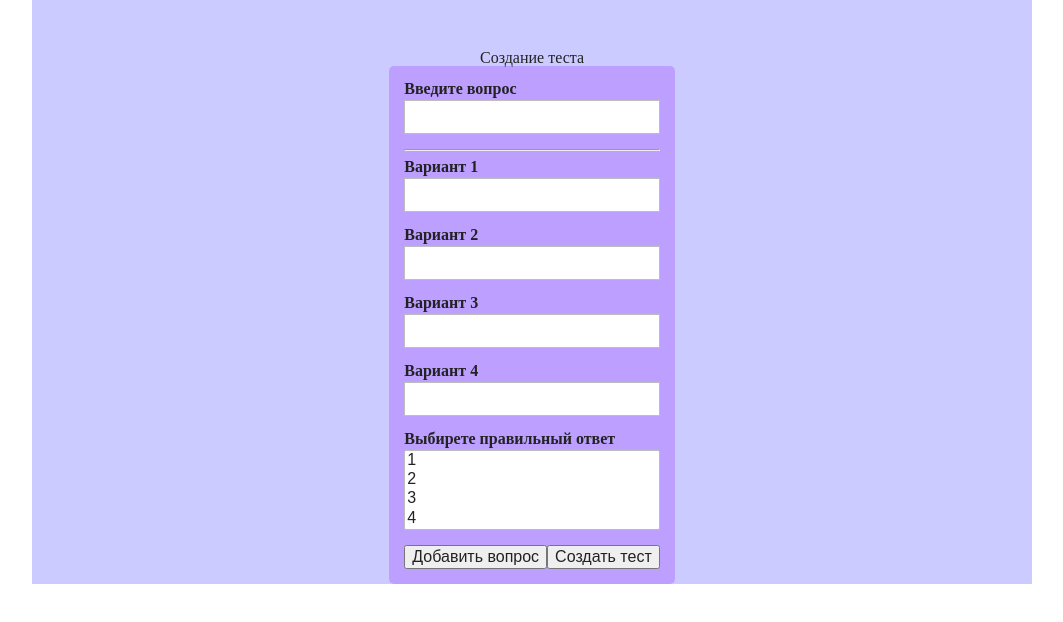
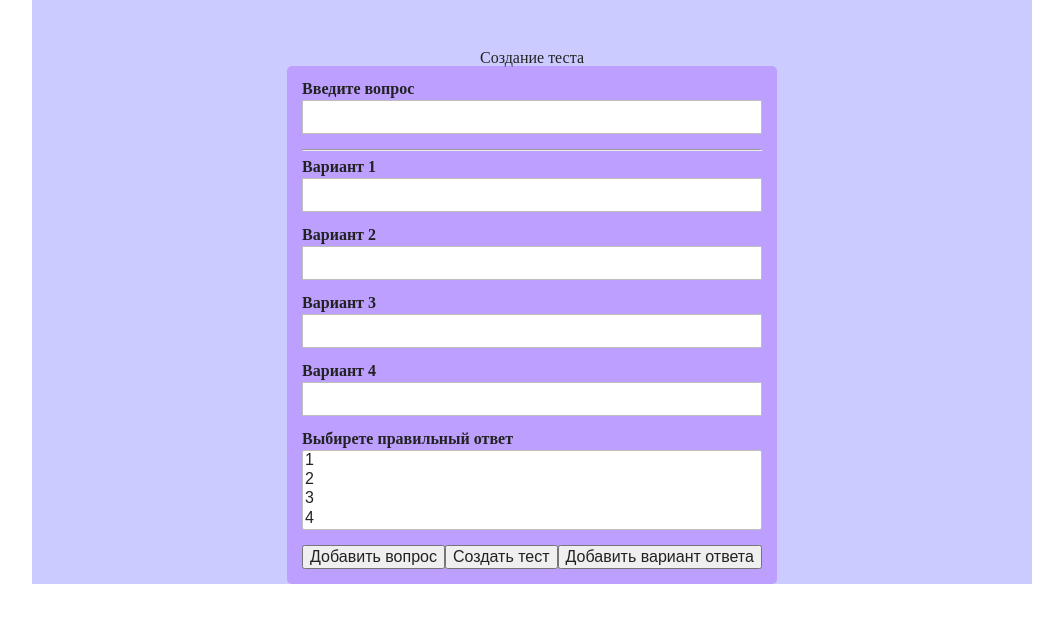
Before and after one commit to nikita-resh/tutor, a React app: page /quiz-creator in a window 1280 px wide. Shown: the top 622 px of the page, without its empty margins (108-1171 px from the left). Built offline with nearby package versions, Linux system fonts and the light colour scheme.

Commit message:
feat: add opportunity to add variants

```diff
--- a/src/containers/QuizCreator/QuizCreator.js
+++ b/src/containers/QuizCreator/QuizCreator.js
@@ -91,33 +91,49 @@ export default class QuizCreator extends Component {
     console.log(this.state.rightAnswer);
   };
 
+  addAnswerHandler = () => {
+    let index = 0;
+    for (let key in this.state.formControls) {
+      index++;
+    }
+    let str = "option" + index;
+
+    this.setState((state) => {
+      return {
+        formControls: {
+          ...this.state.formControls,
+          [str]: createControl(
+            {
+              label: `Вариант ${index}`,
+              errorMessage: "Значение не может быть пустым",
+            },
+            { required: true }
+          ),
+        },
+      };
+    });
+  };
+
   createQuizHandler() {}
 
-  render() {
+  render = () => {
+    let index = 0;
+    for (let key in this.state.formControls) {
+      index++;
+    }
+    console.log(index);
+    const options = [];
+    for (let i = 1; i < index; i++) {
+      options.push({ text: i, value: i });
+    }
+    // console.log(this.state.formControls);
     const select = (
       <Select
         label="Выбирете правильный ответ"
         value={this.state.rightAnswer}
         onChange={this.selectChangeHandler}
         key={Math.random()}
-        options={[
-          {
-            text: 1,
-            value: 1,
-          },
-          {
-            text: 2,
-            value: 2,
-          },
-          {
-            text: 3,
-            value: 3,
-          },
-          {
-            text: 4,
-            value: 4,
-          },
-        ]}
+        options={options}
       />
     );
 
@@ -134,9 +150,12 @@ export default class QuizCreator extends Component {
             <button type="primary" onClick={this.createQuizHandler}>
               Создать тест
             </button>
+            <button type="primary" onClick={this.addAnswerHandler}>
+              Добавить вариант ответа
+            </button>
           </form>
         </div>
       </div>
     );
-  }
+  };
 }
```
